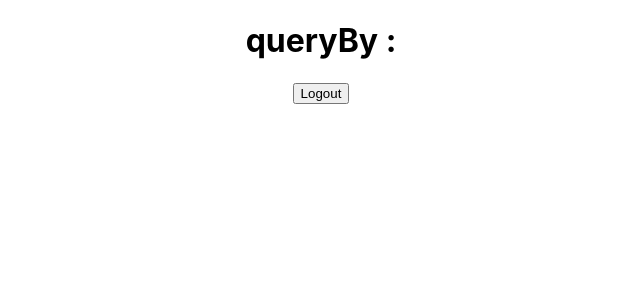
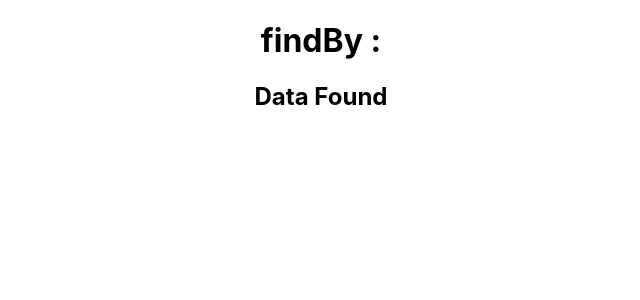
Before and after one commit to Kirttinath/react_testing_lib, a React (Create React App) app in the folder test_1/: page / in a window 1280 px wide. Shown: the top 300 px of the page, without its empty margins (319-959 px from the left). Built offline with nearby package versions, Linux system fonts and the light colour scheme.

Commit message:
findBy test implementation

```diff
--- /dev/null
+++ b/test_1/src/FindBy.js
@@ -0,0 +1,18 @@
+import React, { useEffect, useState } from "react";
+
+const FindBy = () => {
+  const [data, setData] = useState(false);
+  useEffect(() => {
+    setTimeout(() => {
+      setData(true);
+    }, 1000);
+  }, []);
+  return (
+    <div style={{ textAlign: "center" }}>
+      <h1>findBy : </h1>
+      {data ? <h2>Data Found</h2> : <h2>Data not found</h2>}
+    </div>
+  );
+};
+
+export default FindBy;
--- a/test_1/src/index.js
+++ b/test_1/src/index.js
@@ -17,6 +17,7 @@ import Title from "./Title";
 import AltText from "./AltText";
 import Assert from "./Assert";
 import QueryBy from "./QueryBy";
+import FindBy from "./FindBy";
 
 const root = ReactDOM.createRoot(document.getElementById("root"));
 root.render(
@@ -34,8 +35,9 @@ root.render(
     <DisplayValue />
     <Title />
     <AltText />
-    <Assert /> */}
-    <QueryBy />
+    <Assert />
+    <QueryBy /> */}
+    <FindBy />
   </React.StrictMode>
 );
 
```
Also changed, not shown: 1 other file (tests, documents, lock files or other folders).
